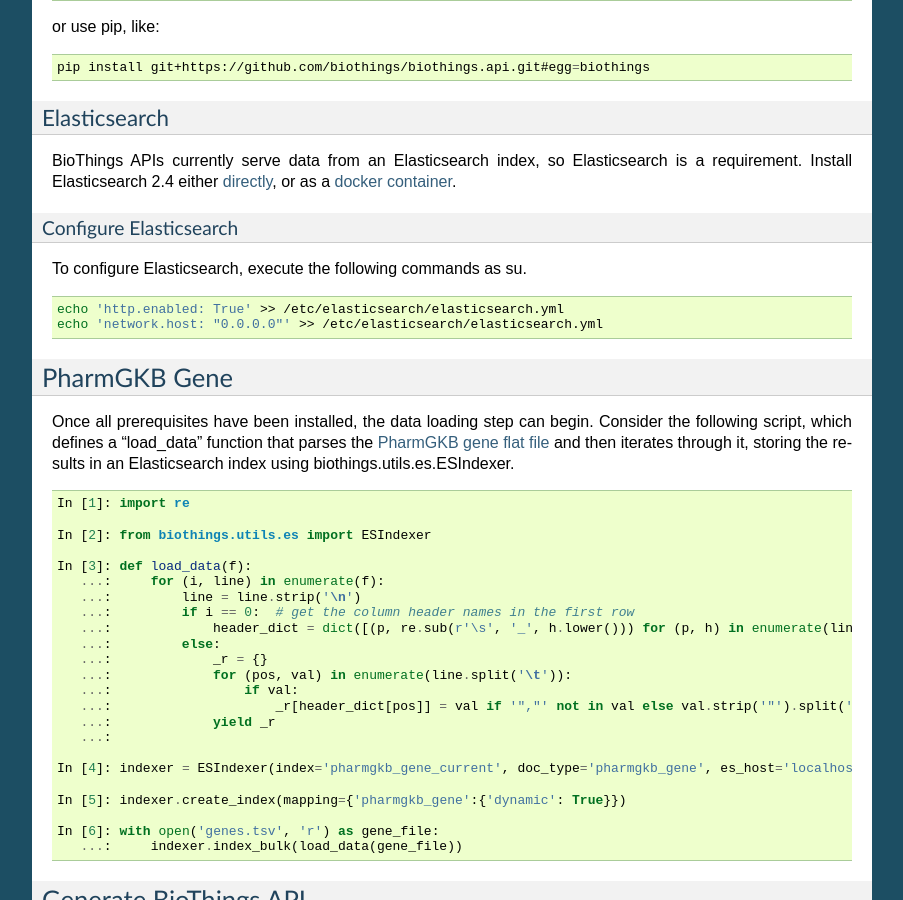
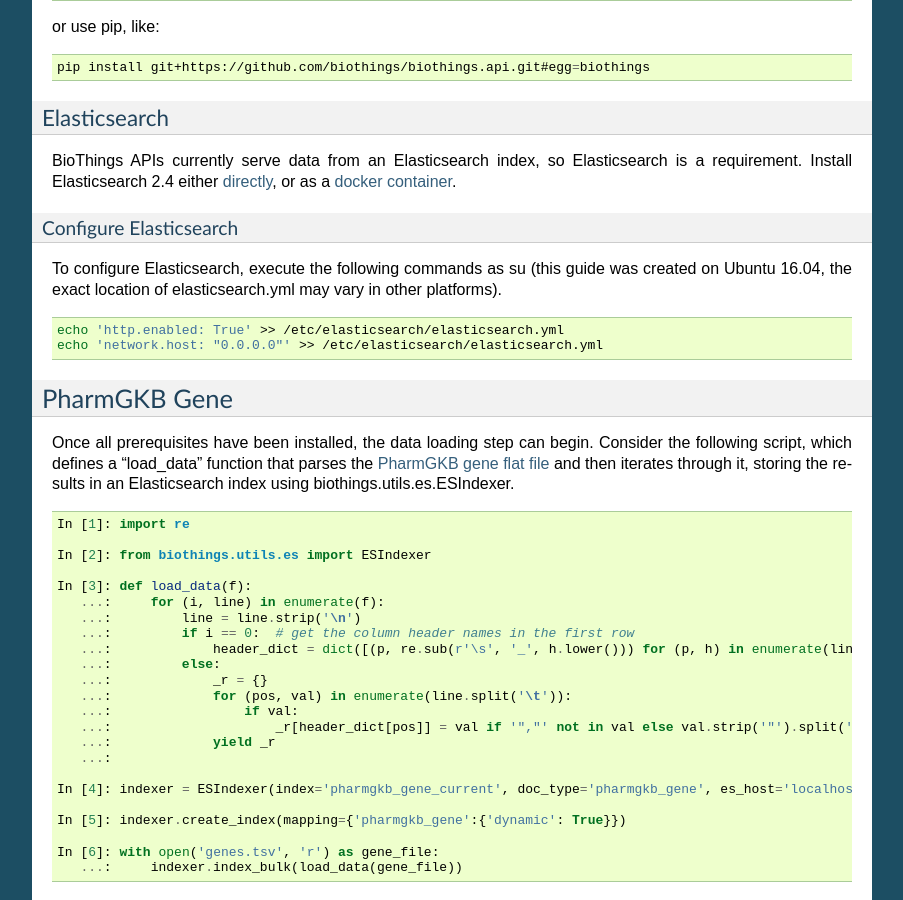
Before and after one commit to biothings/biothings.api, a Sphinx documentation site: the page built from docs/doc/single_source_tutorial.rst, in a window 1280 px wide and 900 px high, scrolled down 566 px. Shown: the whole window, without its empty margins (198-1101 px from the left). Built offline with Sphinx 7.4.7, drawn with Linux system fonts in a browser that asks for light colours.

Commit message:
Update single_source_tutorial.rst

```diff
--- a/docs/doc/single_source_tutorial.rst
+++ b/docs/doc/single_source_tutorial.rst
@@ -47,7 +47,7 @@
 Configure Elasticsearch
 +++++++++++++++++++++++
 
-To configure Elasticsearch, execute the following commands as su.
+To configure Elasticsearch, execute the following commands as su (this guide was created on Ubuntu 16.04, the exact location of elasticsearch.yml may vary in other platforms).
 
 .. code-block:: bash
 
```
